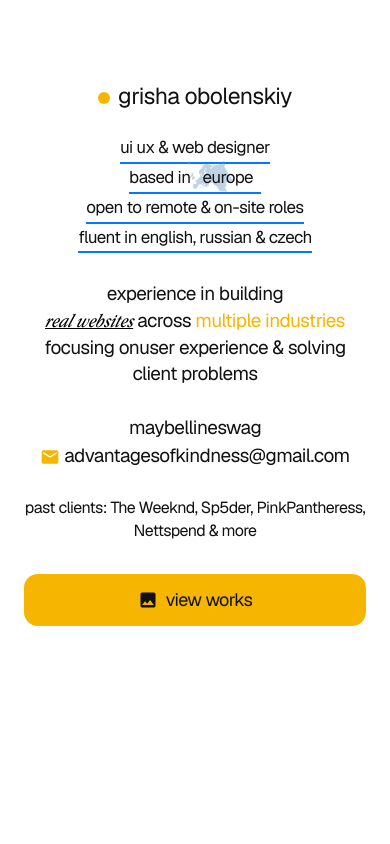
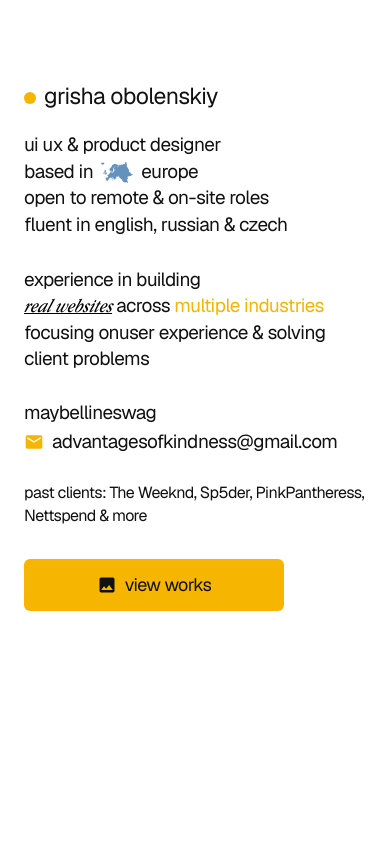
Before and after one commit to maybellineswag/grishaportfolio, a Next.js app: page / in a window 390 px wide. Shown: the top 844 px of the page. Built offline with nearby package versions, Linux system fonts and the light colour scheme.

Commit message:
Quick update

```diff
--- a/src/app/page.tsx
+++ b/src/app/page.tsx
@@ -19,7 +19,7 @@ const AmberDot = () => (
 );
 
 const TelegramIcon = ({ className = "" }: { className?: string }) => (
-  <svg viewBox="0 0 293.81 244.52" fill="currentColor" className={`w-[16px] h-[16px] ${className}`}>
+  <svg viewBox="0 0 293.81 244.52" fill="currentColor" className={`w-[16px] h-[16px] transition-transform duration-300 group-hover:scale-110 group-hover:-rotate-12 ${className}`}>
     <path d="M293.81,21.97c-3.9,27.05-7.9,57.63-12.81,88.07-5.67,35.17-12.12,70.21-18.27,105.31-.55,3.14-1.25,6.28-2.19,9.33-6.04,19.57-16.89,25.24-34.28,14.45-31.29-19.41-61.65-40.36-91.86-61.45-10.63-7.42-10.65-15.31-.66-25.21,21.64-21.45,43.98-42.2,65.98-63.29,5.5-5.27,11.13-10.48,16.03-16.28,2.22-2.62,2.81-6.6,4.15-9.96-3.57,.45-7.81-.19-10.61,1.52-13.66,8.36-27.03,17.23-40.34,26.15-22.97,15.38-45.92,30.8-68.69,46.47-14.02,9.65-28.75,13.54-45.46,8.24-14.49-4.6-29.3-8.22-43.58-13.37C6.57,130.27,.28,125.33,0,121.52c-.27-3.81,5.27-9.79,9.66-11.86,22.78-10.75,45.89-20.85,69.11-30.62C136.31,54.81,193.94,30.83,251.61,6.93c6.61-2.74,13.58-4.88,20.59-6.28,14.11-2.82,21.46,3.51,21.61,21.32Z"/>
   </svg>
 );
@@ -76,7 +76,7 @@ export default function Portfolio() {
       <div className="h-[calc(100vh-40px)] flex flex-col justify-between relative">
         {/* SECTION 1: HERO */}
         <FadeInSection>
-          <section className="flex flex-col md:flex-row justify-center gap-10 md:gap-[100px] items-center md:items-start text-center md:text-left">
+          <section className="flex flex-col md:flex-row justify-center gap-10 md:gap-[100px] items-start text-left">
             <div className="hidden md:flex w-full md:w-[440px] shrink-0 justify-center md:justify-end">
                <div className="relative md:left-[-40px]">
                 <Image
@@ -93,31 +93,16 @@ export default function Portfolio() {
               grisha obolenskiy
             </div>
 
-            {/* MOBILE UNDERLINED BLOCK */}
-            <div className="flex flex-col md:hidden text-[17px] leading-[1.4] mt-[24px] gap-[2px]">
-              <div className="border-b-[2px] border-[#007AFF] pb-[2px] inline-flex mx-auto justify-center">ui ux & web designer</div>
-              <div className="border-b-[2px] border-[#007AFF] pb-[2px] inline-flex items-center gap-[4px] mx-auto justify-center">
-                based in
-                <div className="relative px-2 flex items-center h-full">
-                  <Image src={europeIcon} alt="europe" width={32} height={32} className="absolute inset-0 opacity-40 scale-150 transition-transform" />
-                  <span className="relative">europe</span>
-                </div>
-              </div>
-              <div className="border-b-[2px] border-[#007AFF] pb-[2px] inline-flex mx-auto justify-center">open to remote & on-site roles</div>
-              <div className="border-b-[2px] border-[#007AFF] pb-[2px] inline-flex mx-auto justify-center">fluent in english, russian & czech</div>
-            </div>
-
-            {/* DESKTOP BIO BLOCK */}
-            <div className="hidden md:block leading-[1.4] mt-[20px]">
+            <div className="leading-[1.4] mt-[20px]">
               ui ux & product designer<br />
               <span className="flex items-center gap-[8px] inline-flex">
-                based in <Image src={europeIcon} alt="europe" width={40} height={40} /> europe
+                based in <Image src={europeIcon} alt="europe" width={32} height={32} /> europe
               </span><br />
               open to remote & on-site roles<br />
               fluent in english, russian & czech
             </div>
 
-            <p className="mt-[28px] leading-[1.4] text-center md:text-left">
+            <p className="mt-[28px] leading-[1.4] text-left">
               experience in building <br />
               <Link href="/works" className="group underline font-serif italic text-black tracking-normal hover:text-amber transition-colors inline-flex items-center gap-[4px] -m-2 p-2">
                 real websites
@@ -126,8 +111,10 @@ export default function Portfolio() {
             </p>
 
             <div className="block md:hidden mt-[28px] text-[#111111] font-normal space-y-1">
-               <div>maybellineswag</div>
-               <div className="flex items-center justify-center gap-1">
+               <div className="flex items-center gap-2">
+                 <span>maybellineswag</span>
+               </div>
+               <div className="flex items-center gap-2">
                  <MailIcon className="text-amber" />
                  <span>advantagesofkindness@gmail.com</span>
                </div>
@@ -155,7 +142,7 @@ export default function Portfolio() {
             <div className="mt-[28px] leading-[1.4] hidden md:flex flex-col gap-[4px] text-[#888888]">
                <div className="flex items-center gap-[8px] group cursor-pointer -m-2 p-2">
                  <TelegramIcon className="text-amber" />
-                 <div className="text-[#111111] hover:text-amber transition-colors">
+                 <div className="text-[#111111] group-hover:text-amber transition-colors">
                    <a href="https://t.me/maybellineswag" target="_blank" rel="noopener noreferrer">@maybellineswag</a>
                  </div>
                </div>
@@ -189,8 +176,8 @@ export default function Portfolio() {
                  </div>
             </div>
 
-            <div className="flex items-center justify-center md:justify-start gap-[24px] mt-[32px]">
-              <SolidButton href="/works" className="flex items-center gap-[8px] w-full md:w-auto justify-center md:justify-start bg-amber rounded-xl py-[16px] md:py-[12px]">
+            <div className="flex items-center justify-start gap-[24px] mt-[32px]">
+              <SolidButton href="/works" className="flex items-center gap-[8px] w-[260px] md:w-auto justify-center md:justify-start bg-amber py-[16px] md:py-[12px]">
                 <svg viewBox="0 0 24 24" fill="currentColor" className="w-[20px] h-[20px] block md:hidden transition-transform duration-300 group-hover:translate-x-1">
                   <path d="M21 19V5C21 3.9 20.1 3 19 3H5C3.9 3 3 3.9 3 5V19C3 20.1 3.9 21 5 21H19C20.1 21 21 20.1 21 19ZM8.5 13.5L11 16.51L14.5 12L19 18H5L8.5 13.5Z" />
                 </svg>
--- a/src/app/works/page.tsx
+++ b/src/app/works/page.tsx
@@ -1,3 +1,6 @@
+'use client';
+
+import { useState } from 'react';
 import Image from 'next/image';
 import Link from 'next/link';
 import { FadeInSection } from '@/components/FadeInSection';
@@ -66,6 +69,12 @@ const ArrowIcon = ({ className = "" }: { className?: string }) => (
   </svg>
 );
 
+const TelegramIcon = ({ className = "" }: { className?: string }) => (
+  <svg viewBox="0 0 293.81 244.52" fill="currentColor" className={`w-[16px] h-[16px] transition-transform duration-300 group-hover:scale-110 group-hover:-rotate-12 ${className}`}>
+    <path d="M293.81,21.97c-3.9,27.05-7.9,57.63-12.81,88.07-5.67,35.17-12.12,70.21-18.27,105.31-.55,3.14-1.25,6.28-2.19,9.33-6.04,19.57-16.89,25.24-34.28,14.45-31.29-19.41-61.65-40.36-91.86-61.45-10.63-7.42-10.65-15.31-.66-25.21,21.64-21.45,43.98-42.2,65.98-63.29,5.5-5.27,11.13-10.48,16.03-16.28,2.22-2.62,2.81-6.6,4.15-9.96-3.57,.45-7.81-.19-10.61,1.52-13.66,8.36-27.03,17.23-40.34,26.15-22.97,15.38-45.92,30.8-68.69,46.47-14.02,9.65-28.75,13.54-45.46,8.24-14.49-4.6-29.3-8.22-43.58-13.37C6.57,130.27,.28,125.33,0,121.52c-.27-3.81,5.27-9.79,9.66-11.86,22.78-10.75,45.89-20.85,69.11-30.62C136.31,54.81,193.94,30.83,251.61,6.93c6.61-2.74,13.58-4.88,20.59-6.28,14.11-2.82,21.46,3.51,21.61,21.32Z"/>
+  </svg>
+);
+
 
 const AmberDot = () => (
   <span className="inline-block w-[12px] h-[12px] rounded-full bg-amber mr-[8px] align-middle" />
@@ -108,20 +117,42 @@ const TechIcons = ({ icons }: { icons: any[] }) => (
   </div>
 );
 
-const Colors = ({ colors }: { colors: string[] }) => (
-  <div className="flex items-center -space-x-[8px] mt-[12px] mb-[16px]">
+const Colors = ({ colors }: { colors: string[] }) => {
+  const [copiedColor, setCopiedColor] = useState<string | null>(null);
+
+  const handleCopy = (hex: string) => {
+    navigator.clipboard.writeText(hex);
+    setCopiedColor(hex);
+    setTimeout(() => setCopiedColor(null), 2000);
+  };
+
+  return (
+    <div className="flex items-center gap-[12px] mt-[12px] mb-[16px]">
+      <div className="flex items-center -space-x-[8px]">
         {colors.map((c, i) => {
           const isWhite = c.toLowerCase() === '#ffffff' || c.toLowerCase() === 'white';
           return (
             <div
               key={i}
-          className={`w-[24px] h-[24px] rounded-full border ${isWhite ? 'border-black/10' : 'border-white'}`}
+              onClick={() => handleCopy(c)}
+              className={`w-[24px] h-[24px] rounded-full border cursor-pointer hover:scale-110 transition-transform ${isWhite ? 'border-black/10' : 'border-white'}`}
               style={{ backgroundColor: c, zIndex: colors.length - i }}
+              title={`Click to copy ${c}`}
             />
           );
         })}
       </div>
+
+      {/* COPIED FEEDBACK */}
+      <div className={`overflow-hidden transition-all duration-300 flex items-center ${copiedColor ? 'max-w-[120px] opacity-100' : 'max-w-0 opacity-0'}`}>
+        <span className="text-[14px] text-amber font-medium whitespace-nowrap ml-[8px]">
+          Copied {copiedColor}!
+        </span>
+      </div>
+    </div>
   );
+};
+
 
 export default function Works() {
   return (
@@ -136,7 +167,7 @@ export default function Works() {
           grisha obolenskiy
         </Link>
         <SolidButton href="https://t.me/maybellineswag" target="_blank" className="flex items-center gap-[8px]">
-          <ArrowIcon /> get in touch
+          <TelegramIcon /> get in touch
         </SolidButton>
       </header>
 
```
Lines whose indentation alone changed are shown as unchanged.
